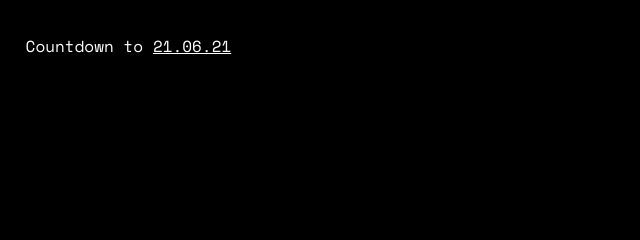
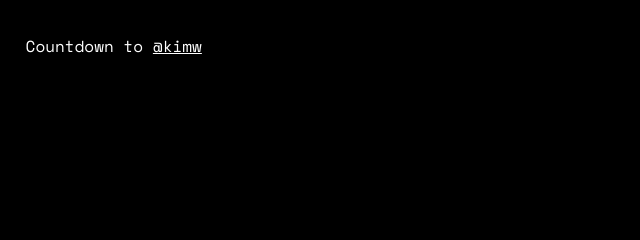
Before and after one commit to jun212021/countdown, a plain HTML site: page index.html in a window 1280 px wide. Shown: the top 240 px of the page, 0-640 px from the left. Drawn offline with nearby package versions, Linux system fonts and the light colour scheme.

Commit message:
Update index.html

```diff
--- a/index.html
+++ b/index.html
@@ -150,7 +150,7 @@ body {
 
 <body>
 
-	<div class="info">Countdown to <a target="blank" href="https://www.gov.uk/government/news/prime-minister-sets-out-roadmap-to-cautiously-ease-lockdown-restrictions">21.06.21</a>
+	<div class="info">Countdown to <a target="blank" href="https://twitter.com/kimw">@kimw</a>
 </div>
 <div class="song">
 
```
